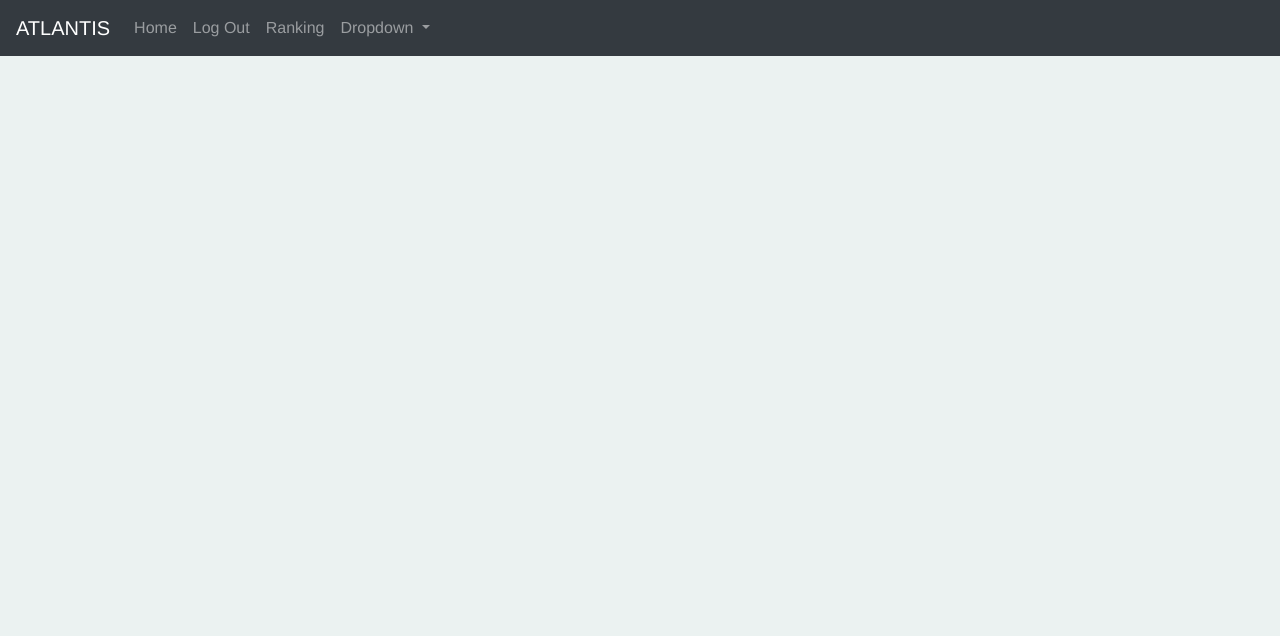
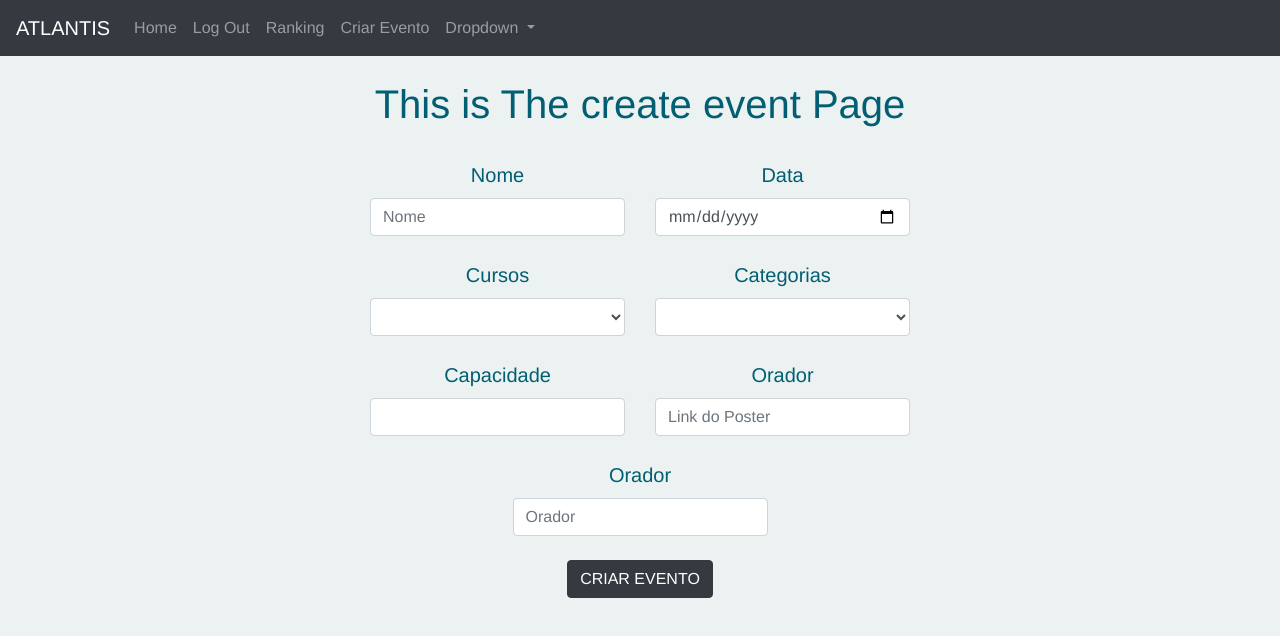
Before and after one commit to ItsJcoelho/Atlantis, a Vue app in the folder Atlantis/: page /#/createEvent in a window 1280 px wide. Shown: the top 636 px of the page. Built offline with nearby package versions, Linux system fonts and the light colour scheme.

Commit message:
Criar eventos feito, hoje acaba-se infoEvents

```diff
--- a/Atlantis/src/App.vue
+++ b/Atlantis/src/App.vue
@@ -22,6 +22,9 @@
       </li>
       <li class="nav-item">
         <router-link :to="{ name: 'ranking' }" :class="{ 'nav-link': true }">Ranking</router-link>
+      </li>
+      <li class="nav-item">
+        <router-link :to="{ name: 'createEvent' }" :class="{ 'nav-link': true }">Criar Evento</router-link>
       </li>
       <li class="nav-item dropdown">
         <a class="nav-link dropdown-toggle" id="navbarDropdown" role="button" data-toggle="dropdown" aria-haspopup="true" aria-expanded="false">
@@ -96,6 +99,7 @@ h1{
 }
 label{
   color: #025E73;
+  font-size: 20px;
 }
 
 </style>
--- a/Atlantis/src/router.js
+++ b/Atlantis/src/router.js
@@ -4,6 +4,7 @@ import Home from "./views/Home.vue";
 import Login from "./views/Login.vue"
 import SignUp from "./views/SignUp.vue"
 import Ranking from "./views/Ranking.vue"
+import CreateEvent from "./views/CreateEvent.vue"
 
 Vue.use(Router);
 
@@ -28,6 +29,11 @@ export default new Router({
       path: "/ranking",
       name: "ranking",
       component: Ranking
+    },
+    {
+      path: "/createEvent",
+      name: "createEvent",
+      component: CreateEvent
     }
   ]
 });
--- a/Atlantis/src/store.js
+++ b/Atlantis/src/store.js
@@ -140,6 +140,18 @@ export default new Vuex.Store({
       )
       console.log(topTen)
       return topTen.reverse()
+    },
+    verifyEvent: (state) => (event) => {
+      let result = true
+      for (let i = 0; i < state.events.length; i++) {
+        if (state.events[i].name == event.name) {
+          result = false
+        }
+      }
+      if(result){
+        state.events.push(event)
+      }
+      return result
     }
 
   },
--- a/Atlantis/src/views/CreateEvent.vue
+++ b/Atlantis/src/views/CreateEvent.vue
@@ -0,0 +1,99 @@
+<template>
+  <div class="create-event">
+    <h1>This is The create event Page</h1>
+    <br>
+    <div class="container">
+        <div class="row justify-content-center">
+            <div class="col-sm-3">
+                <label for="nameEvent">Nome</label>
+                <input type="text" class="form-control" id="nameEvent" placeholder="Nome" v-model="name" required>
+            </div>
+            <div class="col-sm-3">
+                <label for="dateEvent">Data</label>
+                <input type="date" class="form-control" id="dateEvent" v-model="date" required>
+            </div>
+        </div>
+        <br>
+        <div class="row justify-content-center">
+            <div class="col-sm-3">
+                <label for="coursesEvent">Cursos</label>
+                <select class="form-control" id="coursesEvent" v-model="selectedCourse">
+                    <option v-for="(course, index) in courses" :key="index">{{course.name}}</option>
+                </select>
+            </div>
+            <div class="col-sm-3">
+                <label for="categoriesEvent">Categorias</label>
+                <select class="form-control" id="categoriesEvent" v-model="selectedCategory">
+                    <option v-for="(category, index) in categories" :key="index">{{category.name}}</option>
+                </select>
+            </div>
+        </div>
+        <br>
+        <div class="row justify-content-center">
+            <div class="col-sm-3">
+               <label for="capacityEvent">Capacidade</label>
+               <input type="number" class="form-control" id="capacityEvent" min="20" v-model="capacity" required>
+            </div>
+            <div class="col-sm-3">
+                <label for="posterEvent">Orador</label>
+                <input type="text" class="form-control" id="posterEvent" placeholder="Link do Poster" v-model="poster" required>
+            </div>
+        </div>
+        <br>
+        <div class="row justify-content-center">
+            <div class="col-sm-3">
+                <label for="speakerEvent">Orador</label>
+                <input type="text" class="form-control" id="speakerEvent" placeholder="Orador" v-model="speaker" required>
+            </div>
+        </div>
+        <br>
+        <button type="button" class="btn btn-dark" v-on:click="InsertEvent()">CRIAR EVENTO</button>
+    </div>
+  </div>
+</template>
+<script>
+export default {
+    data: function() {
+    return {
+        userLogged: 0,
+        name: "",
+        date:"",
+        capacity:"",
+        poster:"",
+        speaker:"",
+        courses: [],
+        categories: [],
+        selectedCourse: "",
+        selectedCategory:""
+    };
+    },
+    created() {
+        this.courses = this.$store.getters.getCourses
+        this.categories = this.$store.getters.getCategories
+        this.userLogged = this.$store.getters.getUserId
+    },
+    methods: {
+        InsertEvent() {
+            let event = {
+                id: this.$store.getters.getLastId,
+                date: this.date,
+                name: this.name,
+                capacity: this.capacity,
+                category: this.selectedCategory,
+                course: this.selectedCourse,
+                poster: this.poster,
+                speaker: this.speaker,
+                creatorId: this.userLogged,
+                participants: []
+            }
+            let result = this.$store.getters.verifyEvent(event)
+            if(result){
+                alert("Criado")
+            }
+            else{
+                alert("Deu erro")
+            }
+        }
+    },
+}
+</script>
```
Also changed, not shown: Atlantis/src/views/InfoEvents.vue (added).
